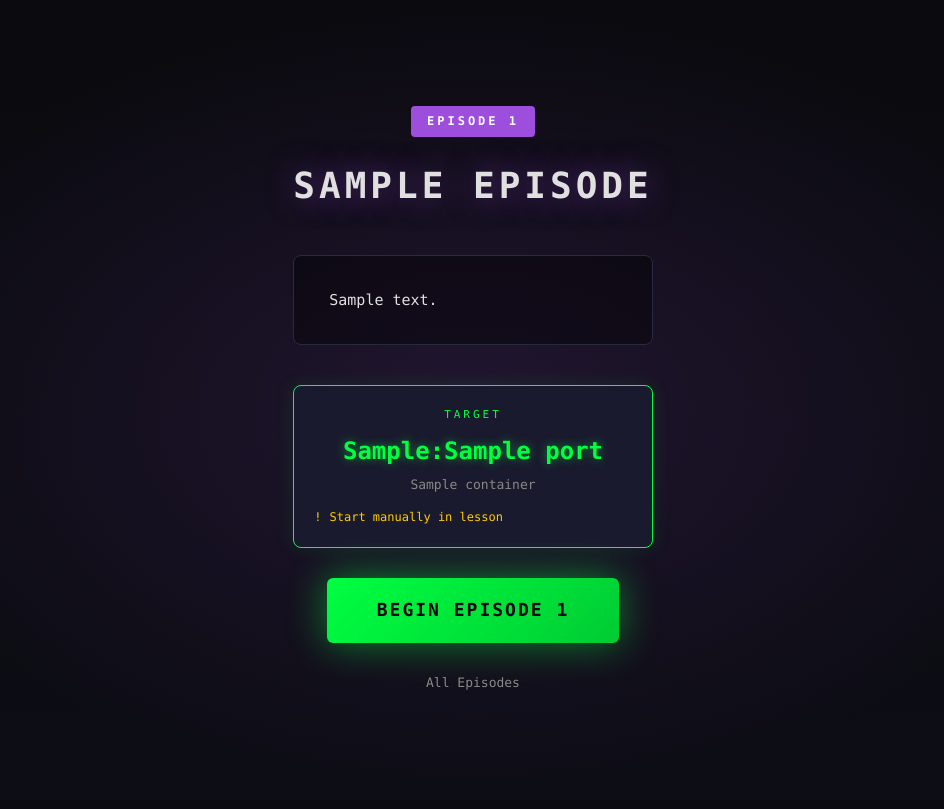
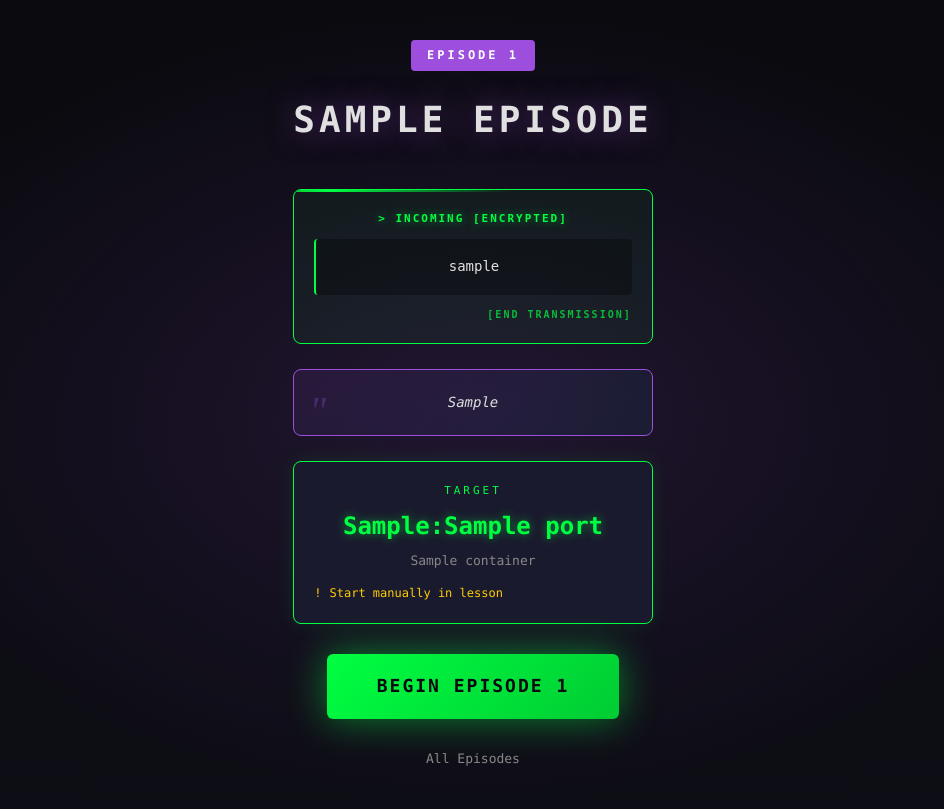
Before and after one commit to nixfred/metasploit, a Flask app: template lab-ui/templates/interstitial.html in a window 1280 px wide. Shown: the whole page, without its empty margins (167-1111 px from the left). Before the commit the page ends 701 px from the top, so only its background shows below. Run offline with Flask 2, Linux system fonts and the light colour scheme; the template is opened without the code that fills it: most values are stand-ins (such as "Sample title", 1, 10 or a date in 2020).

Commit message:
Fix interstitial page to show full story content
The interstitial page was only showing a short summary (interstitial.content).
Now it properly displays:
- Handler message (encrypted intel from anonymous contact)
- Episode intro (full story setup and context)

These are the main story elements that set up each episode, making the
NIGHTFALL narrative actually visible between lessons.

🤖 Generated with [Claude Code](https://claude.com/claude-code)

Co-Authored-By: Claude Opus 4.5 <noreply@anthropic.com>

```diff
--- a/lab-ui/templates/interstitial.html
+++ b/lab-ui/templates/interstitial.html
@@ -15,10 +15,19 @@
                 <h1 class="episode-title">{{ episode.episode_title or episode.name }}</h1>
             </div>
 
-            <!-- Story Content -->
-            {% if interstitial.content %}
-            <div class="interstitial-narrative">
-                {{ interstitial.content | replace('\n', '<br>') | safe }}
+            <!-- Handler Message -->
+            {% if episode.handler_message %}
+            <div class="handler-message">
+                <div class="handler-header">> INCOMING [ENCRYPTED]</div>
+                <div class="handler-content">{{ episode.handler_message | replace('\n', '<br>') | safe }}</div>
+                <div class="handler-footer">[END TRANSMISSION]</div>
+            </div>
+            {% endif %}
+
+            <!-- Episode Intro (Story Setup) -->
+            {% if episode.episode_intro %}
+            <div class="episode-intro">
+                {{ episode.episode_intro | replace('\n', '<br>') | safe }}
             </div>
             {% endif %}
 
```
